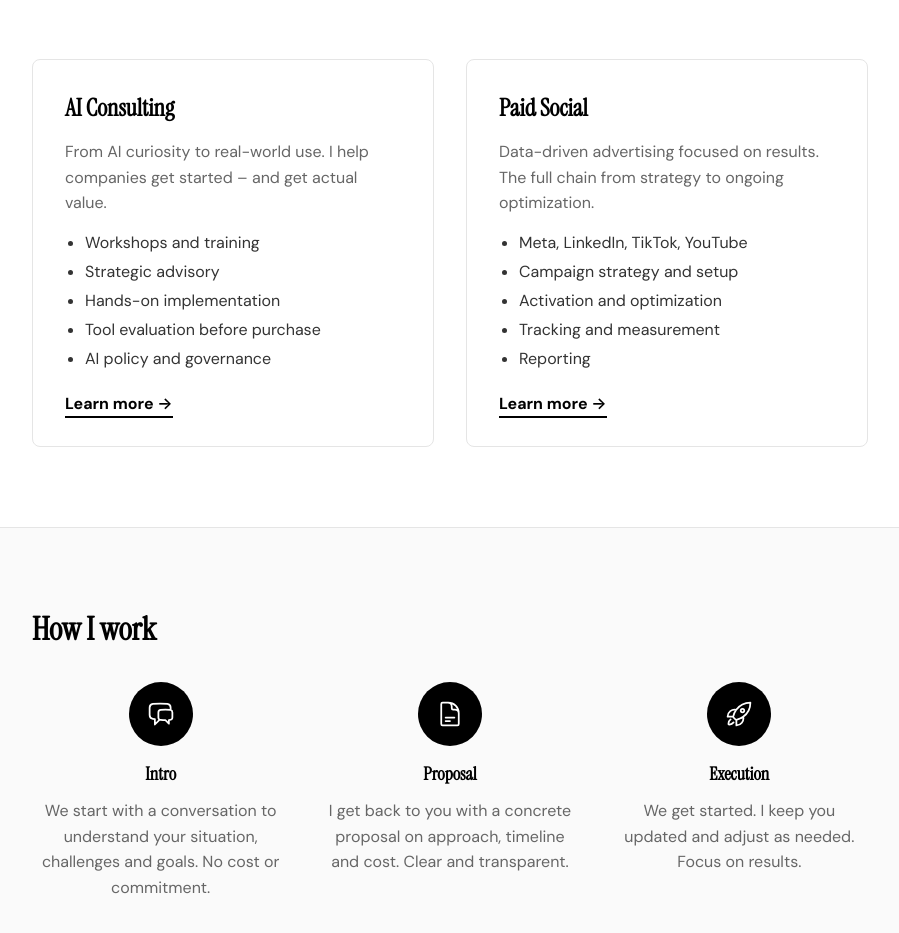
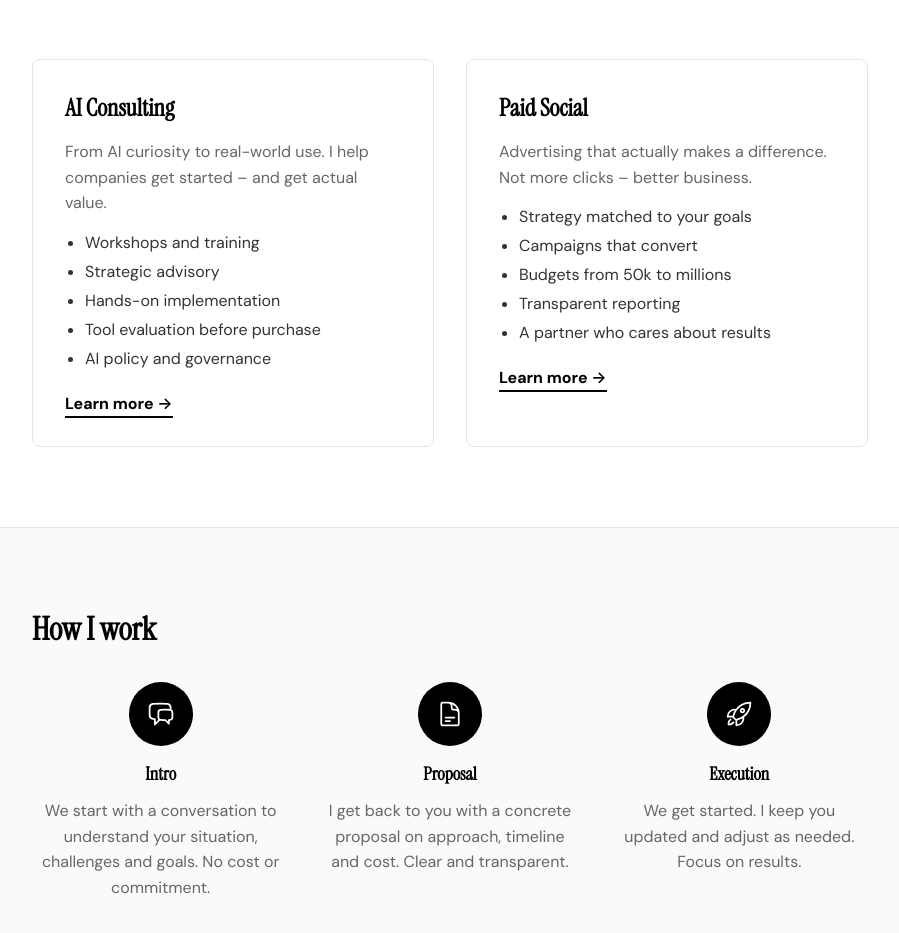
Before and after one commit to PeterRosdahl/adorable-website, an Astro site: page /en in a window 1280 px wide. Shown: the part 1060-1993 px from the top of the page, without its empty margins (190-1089 px from the left). Built offline with nearby package versions, Linux system fonts and the light colour scheme; Astro itself is replaced by a stand-in of ours.

Commit message:
Make Paid Social card more compelling

```diff
--- a/src/pages/en/index.astro
+++ b/src/pages/en/index.astro
@@ -76,13 +76,13 @@ import Layout from '../../layouts/Layout-en.astro';
 					</div>
 					<div class="service-card">
 						<h3>Paid Social</h3>
-						<p>Data-driven advertising focused on results. The full chain from strategy to ongoing optimization.</p>
+						<p>Advertising that actually makes a difference. Not more clicks – better business.</p>
 						<ul>
-							<li>Meta, LinkedIn, TikTok, YouTube</li>
-							<li>Campaign strategy and setup</li>
-							<li>Activation and optimization</li>
-							<li>Tracking and measurement</li>
-							<li>Reporting</li>
+							<li>Strategy matched to your goals</li>
+							<li>Campaigns that convert</li>
+							<li>Budgets from 50k to millions</li>
+							<li>Transparent reporting</li>
+							<li>A partner who cares about results</li>
 						</ul>
 						<a href="/en/paid-social" class="service-link">Learn more →</a>
 					</div>
```
Also changed, not shown: src/pages/index.astro (+6 -6 lines).
